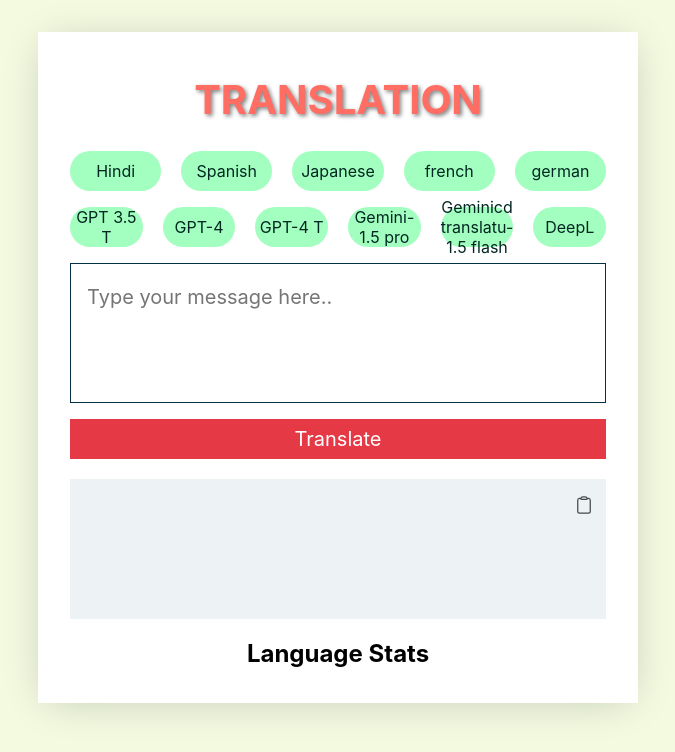
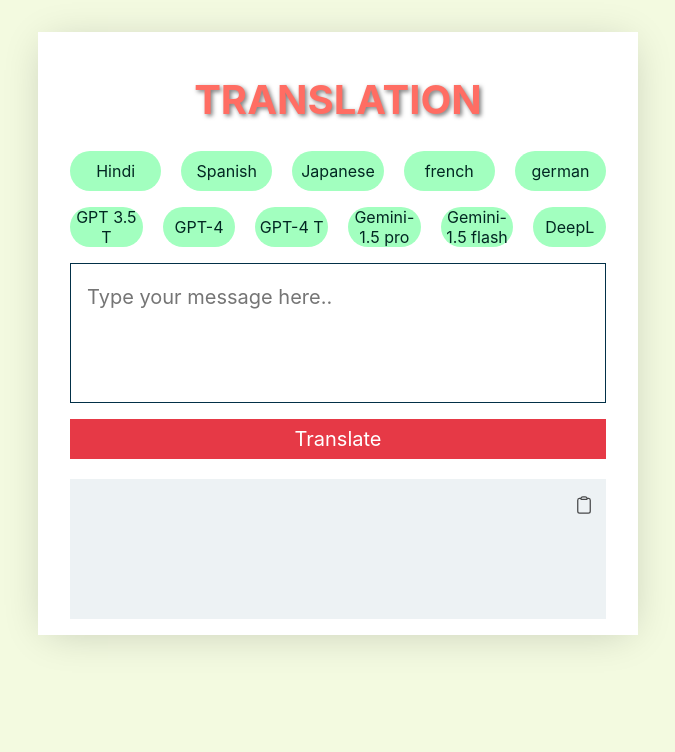
Before and after one commit to NandaniSingla/translation-app, a React app: page / in a window 1280 px wide. Shown: the top 752 px of the page, without its empty margins (302-977 px from the left). Built offline with nearby package versions, Linux system fonts and the light colour scheme; the HTML template or start-up script is replaced by a standard one.

Commit message:
changes again  in app.jsx

```diff
--- a/src/App.jsx
+++ b/src/App.jsx
@@ -1,291 +1,3 @@
-// import React, { useState } from "react";
-// import "./App.css";
-// import { Configuration, OpenAIApi } from "openai";
-// import { GoogleGenerativeAI } from "@google/generative-ai";
-// import { BeatLoader } from "react-spinners";
-
-// const App = () => {
-//   const [formData, setFormData] = useState({
-//     language: "Hindi",
-//     message: "",
-//     model: "gpt-4",
-//   });
-//   const [error, setError] = useState("");
-//   const [showNotification, setShowNotification] = useState(false);
-//   const [translation, setTranslation] = useState("");
-//   const [isLoading, setIsLoading] = useState(false);
-
-//   const googleGenAI = new GoogleGenerativeAI(
-//     import.meta.env.VITE_GOOGLE_API_KEY
-//   ); // Google API Key
-
-//   const configuration = new Configuration({
-//     apiKey: import.meta.env.VITE_OPENAI_KEY, // OpenAI API Key
-//   });
-//   const openai = new OpenAIApi(configuration);
-
-//   const deeplApiKey = import.meta.env.VITE_DEEPL_API_KEY; // DeepL API Key
-
-//   const handleInputChange = (e) => {
-//     setFormData({ ...formData, [e.target.name]: e.target.value });
-//     setError("");
-//   };
-
-//   const translate = async () => {
-//     const { language, message, model } = formData;
-
-//     try {
-//       setIsLoading(true);
-
-//       let translatedText = "";
-
-//       if (model.startsWith("gpt")) {
-//         const response = await openai.createChatCompletion({
-//           model: model,
-//           messages: [
-//             {
-//               role: "system",
-//               content: `Translate this sentence into ${language}.`,
-//             },
-//             { role: "user", content: message },
-//           ],
-//           temperature: 0.3,
-//           max_tokens: 100,
-//         });
-//         translatedText = response.data.choices[0].message.content.trim();
-//       } else if (model === "gemini") {
-//         const genAIModel = googleGenAI.getGenerativeModel({
-//           model: "gemini-1.5-flash",
-//         });
-//           const prompt = `Translate the text: ${message} into ${language}`;
-
-//           const result = await genAIModel.generateContent(prompt);
-//           const response = await result.response;
-//           const text = response.text();
-//           console.log(text);
-//           translatedText = response.text();
-
-
-
-
-//       } else if (model === "deepl") {
-//         const response = await fetch("https://api.deepl.com/v2/translate", {
-//           method: "POST",
-//           headers: {
-//             "Content-Type": "application/x-www-form-urlencoded",
-//           },
-//           body: new URLSearchParams({
-//             auth_key: deeplApiKey,
-//             text: message,
-//             target_lang: language.toUpperCase(),
-//           }),
-//         });
-//         const data = await response.json();
-//         translatedText = data.translations[0].text;
-//       }
-
-//       setTranslation(translatedText);
-//       setIsLoading(false);
-
-//       // Send translation result to the backend
-//       await fetch(
-//         "https://translation-app-912s.onrender.com/api/translations",
-//         {
-//           method: "POST",
-//           headers: {
-//             "Content-Type": "application/json",
-//           },
-//           body: JSON.stringify({
-//             original_message: message,
-//             translated_message: translatedText,
-//             language: language,
-//             model: model,
-//           }),
-//         }
-//       );
-//     } catch (error) {
-//       console.error("Translation error:", error);
-//       setError("Translation failed. Please try again.");
-//       setIsLoading(false);
-//     }
-//   };
-
-//   const handleOnSubmit = (e) => {
-//     e.preventDefault();
-//     if (!formData.message) {
-//       setError("Please enter the message.");
-//       return;
-//     }
-//     translate();
-//   };
-
-//   const handleCopy = () => {
-//     navigator.clipboard
-//       .writeText(translation)
-//       .then(() => displayNotification())
-//       .catch((err) => console.error("Failed to copy:", err));
-//   };
-
-//   const displayNotification = () => {
-//     setShowNotification(true);
-//     setTimeout(() => {
-//       setShowNotification(false);
-//     }, 3000);
-//   };
-
-//   return (
-//     <div className="container">
-//       <h1>Translation</h1>
-
-//       <form onSubmit={handleOnSubmit}>
-//         <div className="choices">
-//           <input
-//             type="radio"
-//             id="gpt-3.5-turbo"
-//             name="model"
-//             value="gpt-3.5-turbo"
-//             checked={formData.model === "gpt-3.5-turbo"}
-//             onChange={handleInputChange}
-//           />
-//           <label htmlFor="gpt-3.5-turbo">gpt-3.5</label>
-
-//           <input
-//             type="radio"
-//             id="gpt-4"
-//             name="model"
-//             value="gpt-4"
-//             checked={formData.model === "gpt-4"}
-//             onChange={handleInputChange}
-//           />
-//           <label htmlFor="gpt-4">gpt-4</label>
-
-//           <input
-//             type="radio"
-//             id="gpt-4-turbo"
-//             name="model"
-//             value="gpt-4-turbo"
-//             checked={formData.model === "gpt-4-turbo"}
-//             onChange={handleInputChange}
-//           />
-//           <label htmlFor="gpt-4-turbo">gpt-4-turbo</label>
-
-//           <input
-//             type="radio"
-//             id="gemini"
-//             name="model"
-//             value="gemini"
-//             checked={formData.model === "gemini"}
-//             onChange={handleInputChange}
-//           />
-//           <label htmlFor="gemini">Gemini</label>
-
-//           <input
-//             type="radio"
-//             id="deepl"
-//             name="model"
-//             value="deepl"
-//             checked={formData.model === "deepl"}
-//             onChange={handleInputChange}
-//           />
-//           <label htmlFor="deepl">DeepL</label>
-//         </div>
-
-//         <div className="choices">
-//           <input
-//             type="radio"
-//             id="hindi"
-//             name="language"
-//             value="Hindi"
-//             checked={formData.language === "Hindi"}
-//             onChange={handleInputChange}
-//           />
-//           <label htmlFor="hindi">Hindi</label>
-
-//           <input
-//             type="radio"
-//             id="spanish"
-//             name="language"
-//             value="Spanish"
-//             checked={formData.language === "Spanish"}
-//             onChange={handleInputChange}
-//           />
-//           <label htmlFor="spanish">Spanish</label>
-
-//           <input
-//             type="radio"
-//             id="french"
-//             name="language"
-//             value="French"
-//             checked={formData.language === "French"}
-//             onChange={handleInputChange}
-//           />
-//           <label htmlFor="french">French</label>
-
-//           <input
-//             type="radio"
-//             id="german"
-//             name="language"
-//             value="German"
-//             checked={formData.language === "German"}
-//             onChange={handleInputChange}
-//           />
-//           <label htmlFor="german">German</label>
-
-//           <input
-//             type="radio"
-//             id="japanese"
-//             name="language"
-//             value="Japanese"
-//             checked={formData.language === "Japanese"}
-//             onChange={handleInputChange}
-//           />
-//           <label htmlFor="japanese">Japanese</label>
-//         </div>
-
-//         <textarea
-//           name="message"
-//           placeholder="Type your message here.."
-//           value={formData.message}
-//           onChange={handleInputChange}
-//         ></textarea>
-
-//         {error && <div className="error">{error}</div>}
-
-//         <button type="submit">Translate</button>
-//       </form>
-
-//       <div className="translation">
-//         <div className="copy-btn" onClick={handleCopy}>
-//           <svg
-//             xmlns="http://www.w3.org/2000/svg"
-//             fill="none"
-//             viewBox="0 0 24 24"
-//             strokeWidth={1.5}
-//             stroke="currentColor"
-//             className="w-6 h-6"
-//           >
-//             <path
-//               strokeLinecap="round"
-//               strokeLinejoin="round"
-//               d="M15.666 3.888A2.25 2.25 0 0013.5 2.25h-3c-1.03 0-1.9.693-2.166 1.638m7.332 0c.055.194.084.4.084.612v0a.75.75 0 01-.75.75H9a.75.75 0 01-.75-.75v0c0-.212.03-.418.084-.612m7.332 0c.646.049 1.288.11 1.927.184 1.1.128 1.907 1.077 1.907 2.185V19.5a2.25 2.25 0 01-2.25 2.25H6.75A2.25 2.25 0 014.5 19.5V6.257c0-1.108.806-2.057 1.907-2.185a48.208 48.208 0 011.927-.184"
-//             />
-//           </svg>
-//         </div>
-//         {isLoading ? <BeatLoader size={12} color={"red"} /> : translation}
-//       </div>
-
-//       <div className={`notification ${showNotification ? "active" : ""}`}>
-//         Copied to clipboard!
-//       </div>
-//     </div>
-//   );
-// };
-
-// export default App;
-
-
-
-
 import React, { useState } from "react";
 import "./App.css";
 // import { translateWithGemini } from "./googleGeminiService"; // Import the function for Google Gemini translation
@@ -484,10 +196,10 @@
             id="gemini-1.5-flash"
             name="model"
             value="gemini-1.5-flash"
-            checked={formData.model === "gemini-1.5-flash"}
+            checked={formData.model === "g-1.5-flash"}
             onChange={handleInputChange}
           />
-          <label htmlFor="gemini-1.5-flash">Geminicd translatu-1.5 flash</label>
+          <label htmlFor="gemini-1.5-flash">Gemini-1.5 flash</label>
 
           <input
             type="radio"
@@ -533,16 +245,6 @@
         {isLoading ? <BeatLoader size={12} color={"red"} /> : translation}
       </div>
 
-      <div className="language-stats">
-        <h2>Language Stats</h2>
-        <ul>
-          {Object.entries(languageStats).map(([language, count]) => (
-            <li key={language}>
-              <span>{language}: {count} translations</span>
-            </li>
-          ))}
-        </ul>
-      </div>
 
 
       <div className={`notification ${showNotification ? "active" : ""}`}>
```
